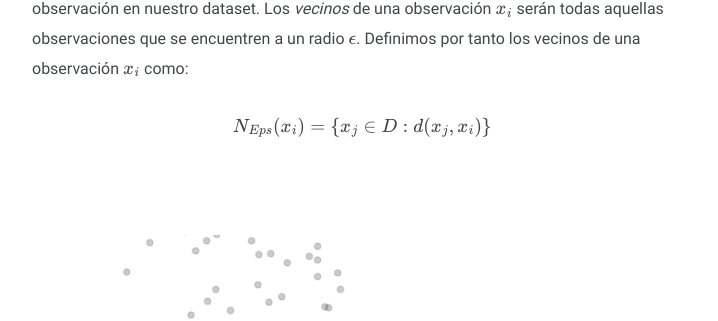
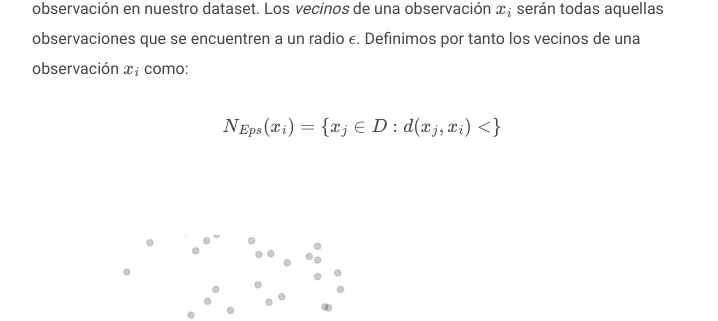
Before and after one commit to JAVI897/JAVI897.github.io, a Jekyll site: the page built from _posts/DBSCAN/2020-07-24-DBSCAN.md, in a window 1280 px wide and 900 px high, scrolled down 1957 px. Shown: the part 143-464 px from the top of the window, without its empty margins (278-996 px from the left). Built offline with Jekyll 4.4.1, drawn with Linux system fonts in a browser that asks for light colours; formulas are drawn with MathJax 3.

```diff
--- a/_posts/DBSCAN/2020-07-24-DBSCAN.md
+++ b/_posts/DBSCAN/2020-07-24-DBSCAN.md
@@ -24,7 +24,7 @@ DBSCAN es uno de los algoritmos de clustering más usados y citados. Propuesto p
 
 DBSCAN calcula la densidad de cada región contando el número de *vecinos* de cada observación en nuestro dataset. Los *vecinos* de una observación $x_i$ serán todas aquellas observaciones que se encuentren a un radio $\epsilon$. Definimos por tanto los vecinos de una observación $x_i$ como:
 
-$$N_{Eps}(x_i) = \{x_j \in D : d(x_j, x_i) \}$$
+$$N_{Eps}(x_i) = \{x_j \in D : d(x_j, x_i) <  \}$$
 
 <center><img src="\assets\img\circle-neigh-dbscan.png" style="zoom:100%;" /></center>
 
```
